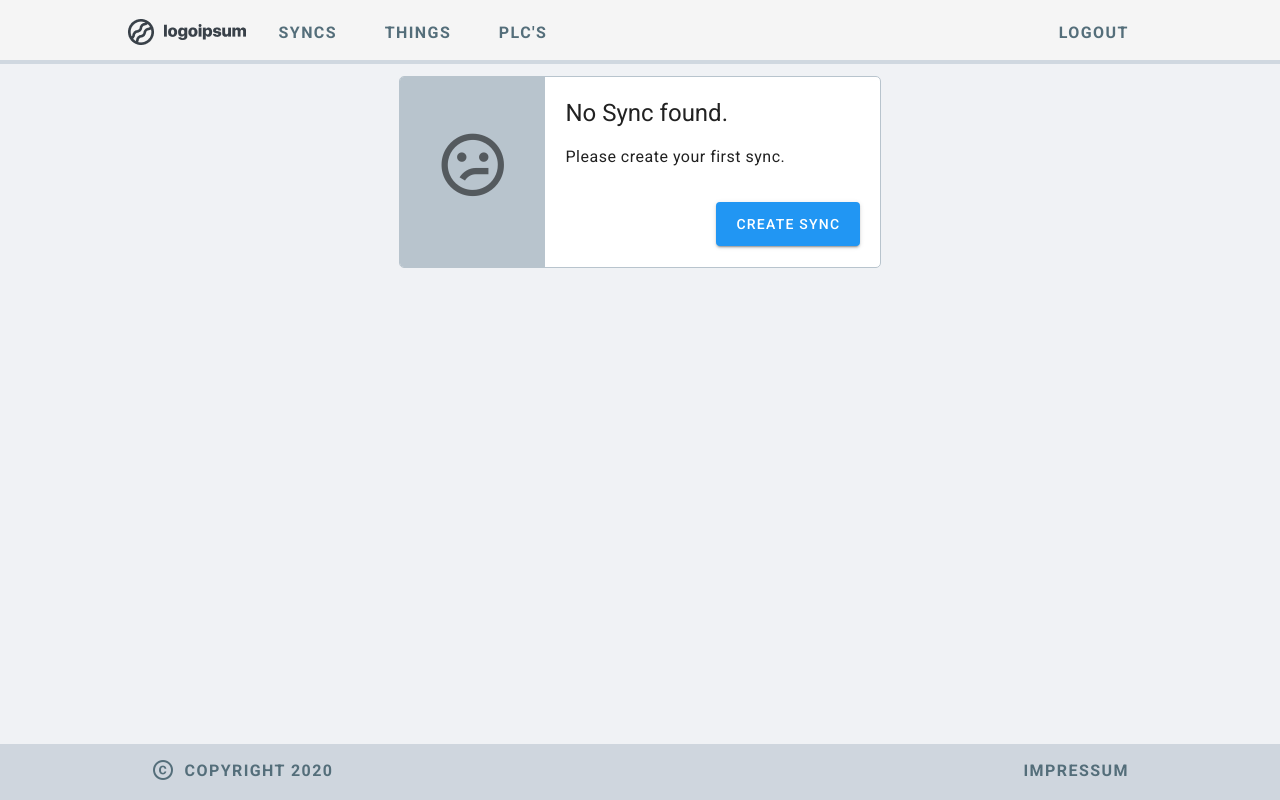
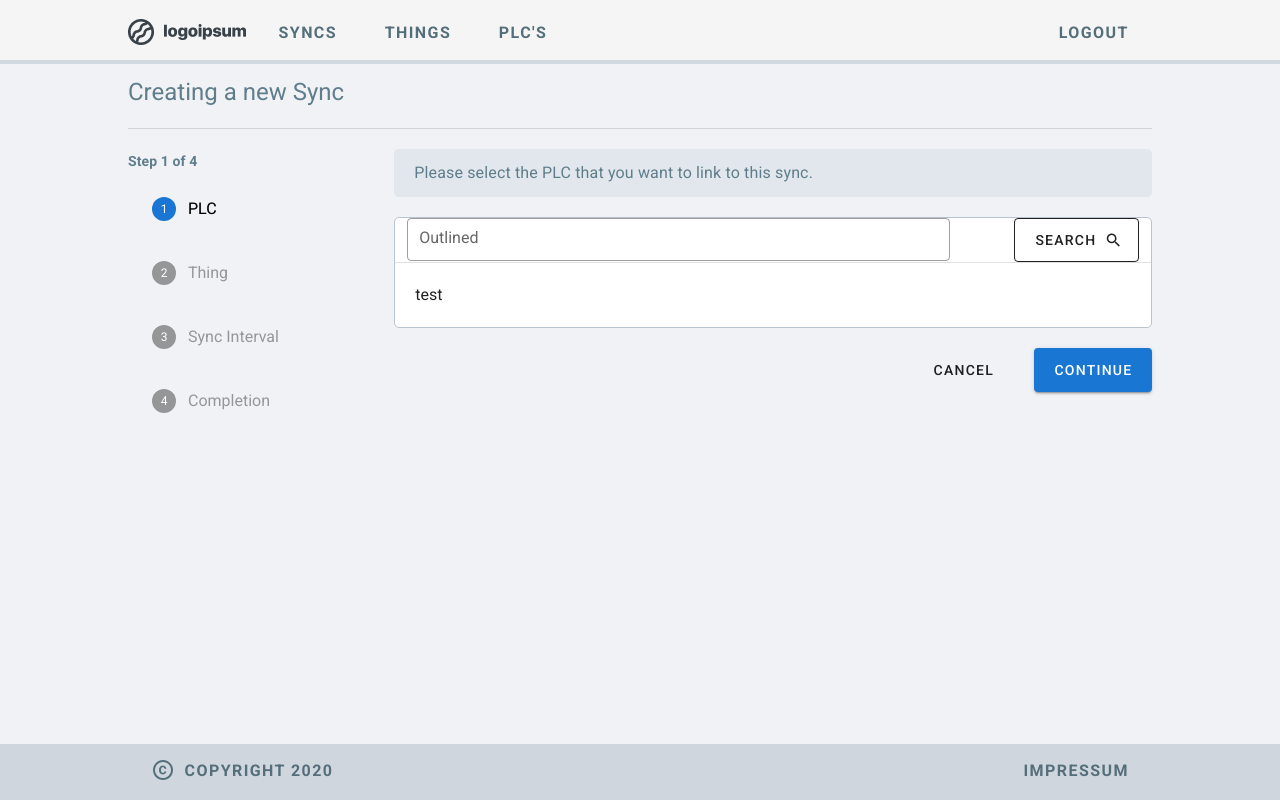
Before and after one commit to FocusCookie/sync, a Vue app in the folder frontend/sync/: page /syncs in a window 1280 px wide. Both pictures are taken after a click on the button "CREATE SYNC". Built offline with nearby package versions, Linux system fonts and the light colour scheme.

Commit message:
added Sync_Plc_Select component, and worked furthermore on the sync creation component

```diff
--- /dev/null
+++ b/frontend/sync/src/components/CreateSync.vue
@@ -0,0 +1,117 @@
+<template>
+  <div>
+    <span class="headline blue-grey--text darken-1--text">Creating a new Sync</span>
+
+    <v-divider class="my-5"></v-divider>
+
+    <div id="stepperWrapper">
+      <div id="stepper">
+        <span class="subtitle-2 font-weight-bold blue-grey--text darken-1--text">Step 1 of 4</span>
+        <v-stepper v-model="currentStep" vertical id="v-stepper" class="elevation-0">
+          <v-stepper-step :complete="currentStep > 1" step="1" class="step">PLC</v-stepper-step>
+
+          <v-stepper-step :complete="currentStep > 2" step="2" class="step">Thing</v-stepper-step>
+
+          <v-stepper-step :complete="currentStep > 3" step="3" class="step">Sync Interval</v-stepper-step>
+
+          <v-stepper-step step="4">Completion</v-stepper-step>
+        </v-stepper>
+      </div>
+      <div id="stepperContent">
+        <div class="instructions">
+          <span
+            class="subtitle-1 blue-grey--text darken-1--text"
+          >Please select the PLC that you want to link to this sync.</span>
+        </div>
+
+        <!-- <div class="creationBox mt-5">
+          heroihesoirh
+          <br />oejwpos
+          <br />
+        </div>-->
+
+        <Sync_PlcSelect />
+
+        <div class="actionBar mt-5">
+          <v-btn color="default" text large>Cancel</v-btn>
+          <v-btn outlined class="ml-5" @click="stepBack" large v-if="currentStep > 1">Back</v-btn>
+          <v-btn
+            color="primary"
+            class="ml-5"
+            @click="nextStep"
+            large
+            v-if="currentStep < maxSteps"
+          >Continue</v-btn>
+          <v-btn color="success" class="ml-5" large v-if="currentStep === maxSteps">Complete</v-btn>
+        </div>
+      </div>
+    </div>
+  </div>
+</template>
+
+<script>
+import Sync_PlcSelect from "./Sync_PlcSelect";
+
+export default {
+  name: "CreateSync",
+  data: () => ({
+    currentStep: 1,
+    maxSteps: 4
+  }),
+  components: {
+    Sync_PlcSelect
+  },
+  methods: {
+    stepBack() {
+      if (this.currentStep >= 0) this.currentStep--;
+    },
+    nextStep() {
+      if (this.currentStep <= this.maxSteps) this.currentStep++;
+    }
+  }
+};
+</script>
+
+<style>
+#stepperWrapper {
+  width: 100%;
+  display: inline-flex;
+  flex-direction: row;
+  flex-wrap: nowrap;
+  justify-content: space-between;
+}
+#stepper {
+  background: none;
+  width: 24%;
+  padding: 0;
+}
+#v-stepper {
+  background: none;
+  padding: 0;
+}
+
+#stepperContent {
+  width: 74%;
+}
+
+.instructions {
+  background: #e1e7ec;
+  border-radius: 5px;
+  padding: 10px 20px;
+}
+
+.actionBar {
+  display: flex;
+  flex-flow: row wrap;
+  /* This aligns items to the end line on main-axis */
+  justify-content: flex-end;
+}
+
+.creationBox {
+  background: #ffffff;
+  border: 1px solid #b8c4cd;
+  box-sizing: border-box;
+  border-radius: 5px;
+  padding: 10px 20px;
+}
+</style>
--- /dev/null
+++ b/frontend/sync/src/components/Sync_PlcSelect.vue
@@ -0,0 +1,44 @@
+<template>
+  <div class="mx-auto wrapperBox mt-5">
+    <v-container class="px-3 py-0">
+      <!-- Stack the columns on mobile by making one full-width and the other half-width -->
+      <v-row>
+        <v-col cols="9" class="pa-3">
+          <v-form class="pa-0 ma-0">
+            <v-text-field height="43" dense label="Outlined" outlined hide-details>awd</v-text-field>
+          </v-form>
+        </v-col>
+        <v-col cols="3" class="pa-3">
+          <v-btn outlined large class="float-right">
+            Search
+            <v-icon right>mdi-magnify</v-icon>
+          </v-btn>
+        </v-col>
+      </v-row>
+    </v-container>
+
+    <v-divider></v-divider>
+    <div class="pa-5">test</div>
+  </div>
+</template>
+
+<script>
+export default {
+  name: "Sync_PlcSelect.vue",
+  data: () => ({}),
+  methods: {}
+};
+</script>
+
+<style>
+.wrapperBox {
+  background: #ffffff;
+  border: 1px solid #b8c4cd;
+  box-sizing: border-box;
+  border-radius: 5px;
+  width: 100%;
+}
+.searchHeight {
+  height: 56px;
+}
+</style>
--- a/frontend/sync/src/views/Syncs.vue
+++ b/frontend/sync/src/views/Syncs.vue
@@ -5,17 +5,21 @@
       :headline="noSyncsMessage.headline"
       :message="noSyncsMessage.message"
       :button="noSyncsMessage.button"
-      @createSyncEvent="con"
+      @createSyncEvent="createSync"
+      v-if="!viewCreateSync"
     />
+    <CreateSync v-if="viewCreateSync" />
   </div>
 </template>
 
 <script>
 import Message from "../components/Message";
+import CreateSync from "../components/CreateSync";
 
 export default {
   name: "syncs",
   data: () => ({
+    viewCreateSync: false,
     noSyncsMessage: {
       headline: "No Sync found.",
       message: "Please create your first sync.",
@@ -30,10 +34,12 @@ export default {
     }
   }),
   components: {
-    Message
+    Message,
+    CreateSync
   },
   methods: {
-    con(payload) {
+    createSync(payload) {
+      this.viewCreateSync = !this.viewCreateSync;
       console.log(payload);
     }
   }
```
